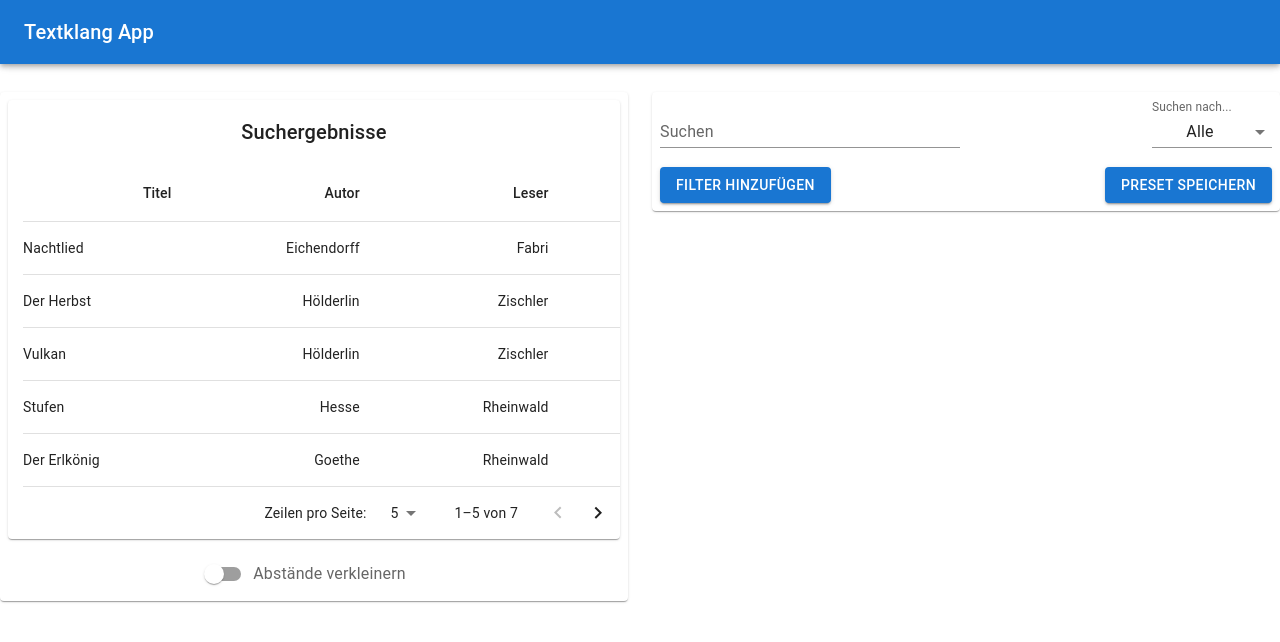
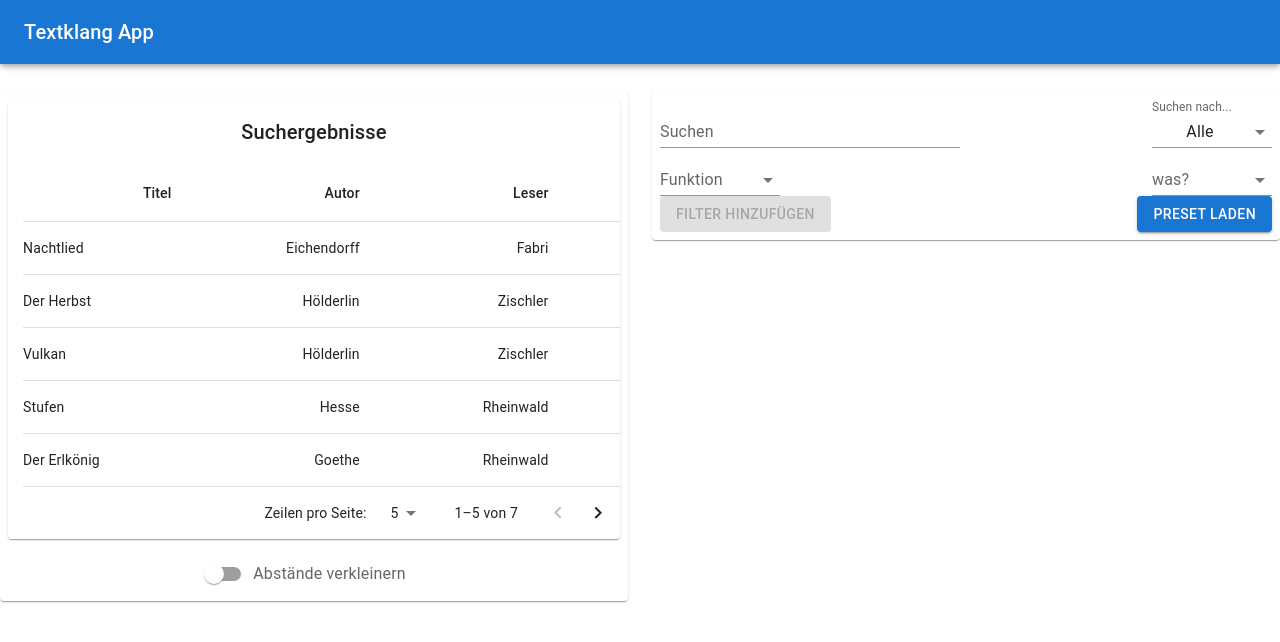
Before and after one commit to fl0r1n9/textklang_app, a React (Create React App) app: page / in a window 1280 px wide. Shown: the top 642 px of the page. Built offline with nearby package versions, Linux system fonts and the light colour scheme.

Commit message:
outsourced/added Condition components

```diff
--- /dev/null
+++ b/src/components/Condition.jsx
@@ -0,0 +1,23 @@
+import React from "react";
+
+export default class Condition {
+
+    constructor(first, func, entity, where, searchString) {
+        this.first = first;
+        this.func = func;
+        this.entity = entity;
+        this.where = where;
+        this.searchString = searchString;
+
+    }
+
+
+}
+
+//TODO:
+/*
+
+const result = poems.filter(poem.text => {
+    return "string" in poem = true;
+}).map(poem)
+*/
--- /dev/null
+++ b/src/components/CreateNewCondition.jsx
@@ -0,0 +1,69 @@
+import * as React from "react";
+import Box from "@mui/material/Box";
+import FormControl from "@mui/material/FormControl";
+import {InputLabel, MenuItem, Select} from "@mui/material";
+import Button from "@mui/material/Button";
+
+
+export function CreateNewCondition(props){
+
+   const {handleAddCondition} = props;
+
+    //FormControl hooks
+    const [func,setFunc] = React.useState(null);
+    const handleChange_fc = (event) => {
+        setFunc(event.target.value);
+    };
+    const [entity,setEntity] = React.useState(null);
+    const handleChange_ec = (event) => {
+        setEntity(event.target.value);
+
+
+
+
+    };
+
+
+    return <div>
+        <Box sx={{display: 'flex', justifyContent: 'space-between'}}>
+            <FormControl variant="standard" sx={{minWidth: 120}}>
+                <InputLabel id="demo-simple-select-standard-label">Funktion</InputLabel>
+                <Select
+
+                    value={func}
+                    onChange={handleChange_fc}
+                    displayEmpty
+                >
+                    <MenuItem value="contains">
+                        enthält
+                    </MenuItem>
+                    <MenuItem value="not">enthält nicht</MenuItem>
+                    <MenuItem value="min">enthält mindestens</MenuItem>
+                    <MenuItem value="max">enthält maximal</MenuItem>
+                </Select>
+            </FormControl>
+            <FormControl variant="standard" sx={{minWidth: 120}}>
+                <InputLabel id="demo-simple-select-standard-label">was?</InputLabel>
+                <Select
+
+                    value={entity}
+                    onChange={handleChange_ec}
+                    displayEmpty
+                >
+                    <MenuItem value="punctuation">
+                        Satzzeichen
+                    </MenuItem>
+                    <MenuItem value="syl">Silbe</MenuItem>
+                    <MenuItem value="word">Wort</MenuItem>
+                    <MenuItem value="verse">Vers</MenuItem>
+                </Select>
+            </FormControl>
+        </Box>
+        <Box sx={{display: 'flex', justifyContent: 'space-between'}}>
+            <Button variant="contained" onClick={handleAddCondition} disabled={func === null || entity === null}>Filter hinzufügen</Button>
+
+            <Button variant="contained">Preset laden</Button>
+        </Box>
+    </div>
+
+}
--- a/src/components/SearchField.jsx
+++ b/src/components/SearchField.jsx
@@ -4,8 +4,8 @@ import {InputLabel, MenuItem} from "@mui/material";
 import {Select} from "@mui/material";
 import FormControl from '@mui/material/FormControl';
 import TextField from '@mui/material/TextField';
-import Button from '@mui/material/Button';
-import {useState} from "react";
+import Condition from "./Condition";
+import {CreateNewCondition} from "./CreateNewCondition";
 
 
 export default function SearchField() {
@@ -17,38 +17,26 @@ export default function SearchField() {
         setSearchFilter(event.target.value);
     };
 
-    const [functionChooser, setFunctionChooser] = React.useState('contains');
-    const handleChange_fc = (event) => {
-        setFunctionChooser(event.target.value);
-    };
 
-    const [unitChooser, setUnitChooser] = React.useState('');
-    const handleChange_uc = (event) => {
-        setUnitChooser(event.target.value);
-    };
+    //add filter hook
+    const [conditions, setConditions] = React.useState([]);
 
 
-    //add filter hook
-    const [box, setBox] = React.useState(0);
 
-    let box_array = new Array(box);
-    console.log(box);
-
-    function createNewBox() {
-
-        if (box > 0) {
-
-            for (let i = 0; i < box; i++) {
-                box_array.push(i);
+    const handleAddCondition = () => {
+        setConditions(conditions.concat(new Condition(true, "contains", "punctuation", "vers_beg","")));
     }
 
-            //TODO: in FirstBox auslagern?
+    function showConditions() {
+
+        return conditions.map(condition => {
             return <Box sx={{display: 'flex', justifyContent: 'space-between'}}>
                 <FormControl variant="standard" sx={{minWidth: 120}}>
                     <InputLabel id="demo-simple-select-standard-label">Funktion</InputLabel>
                     <Select
-                        value={functionChooser}
-                        onChange={handleChange_fc}
+                        disabled= {true}
+                        value={condition.func}
+                        //onChange={handleChange_fc}
                         displayEmpty
                     >
                         <MenuItem value="contains">
@@ -62,8 +50,9 @@ export default function SearchField() {
                 <FormControl variant="standard" sx={{minWidth: 120}}>
                     <InputLabel id="demo-simple-select-standard-label">was?</InputLabel>
                     <Select
-                        value={unitChooser}
-                        onChange={handleChange_uc}
+                        disabled= {true}
+                        value={condition.entity}
+                      //  onChange={handleChange_uc}
                         displayEmpty
                     >
                         <MenuItem value="punctuation">
@@ -75,12 +64,8 @@ export default function SearchField() {
                     </Select>
                 </FormControl>
             </Box>
-        } else {
-            return <h1/>
+        })
 }
-
-    }
-
 
     return (
     <div>
@@ -109,18 +94,10 @@ export default function SearchField() {
 
         </Box>
 
-            {
-                createNewBox()
-            }
+        {showConditions()}
+        <CreateNewCondition handleAddCondition={handleAddCondition}/>
 
-            <Box sx={{display: 'flex', justifyContent: 'space-between'}}>
-                <Button variant="contained" onClick={function x() {
-                    setBox(box + 1);
 
-                }}>Filter hinzufügen</Button>
-
-                <Button variant="contained">Preset speichern</Button>
-            </Box>
 
     </div>
 );
--- a/src/components/SearchTable.jsx
+++ b/src/components/SearchTable.jsx
@@ -17,6 +17,7 @@ import Tooltip from '@mui/material/Tooltip';
 import FormControlLabel from '@mui/material/FormControlLabel';
 import Switch from '@mui/material/Switch';
 import {visuallyHidden} from '@mui/utils';
+import {poems} from "../data/poems";
 
 
 function createData(name, author, reader, orig) {
@@ -253,6 +254,8 @@ export default function SearchTable({setId}) {
                         />
                         <TableBody>
 
+                            {/*TODO: {stableSort(rows, getComparator(order, orderBy)).filter(poem => {}).slice()*/}
+
                             {stableSort(rows, getComparator(order, orderBy))
                                 .slice(page * rowsPerPage, page * rowsPerPage + rowsPerPage)
                                 .map((row, index) => {
```
Lines whose indentation alone changed are shown as unchanged.
